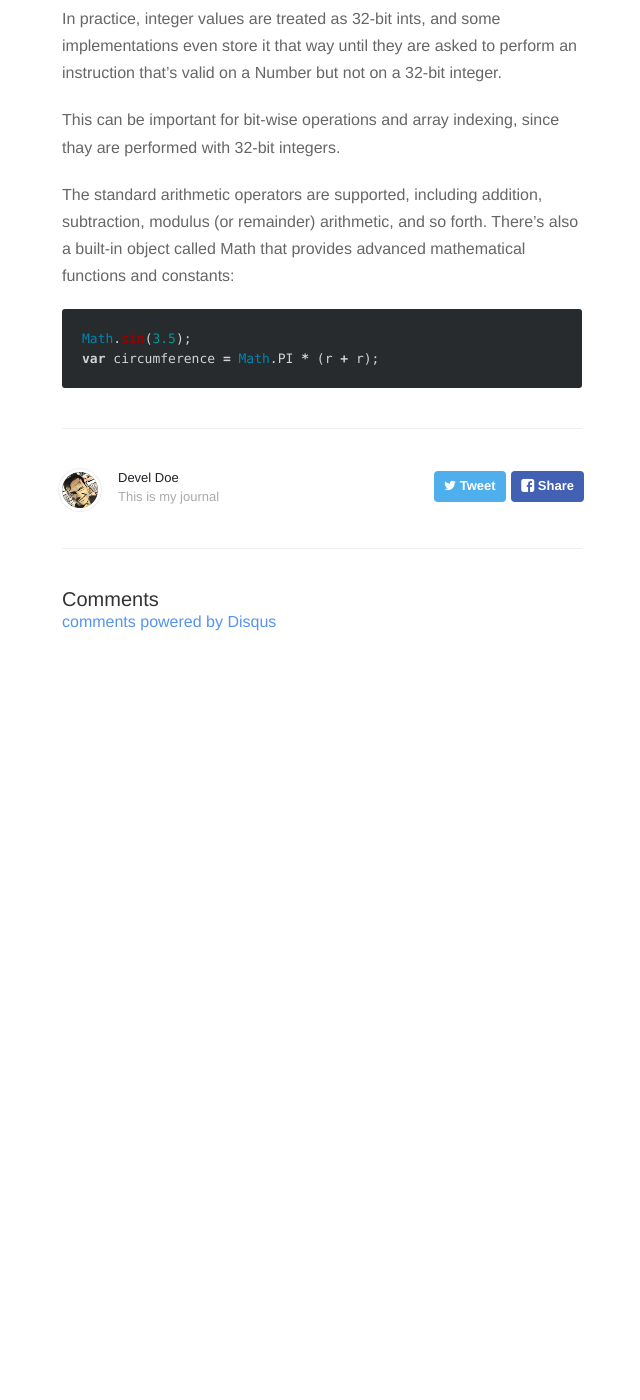
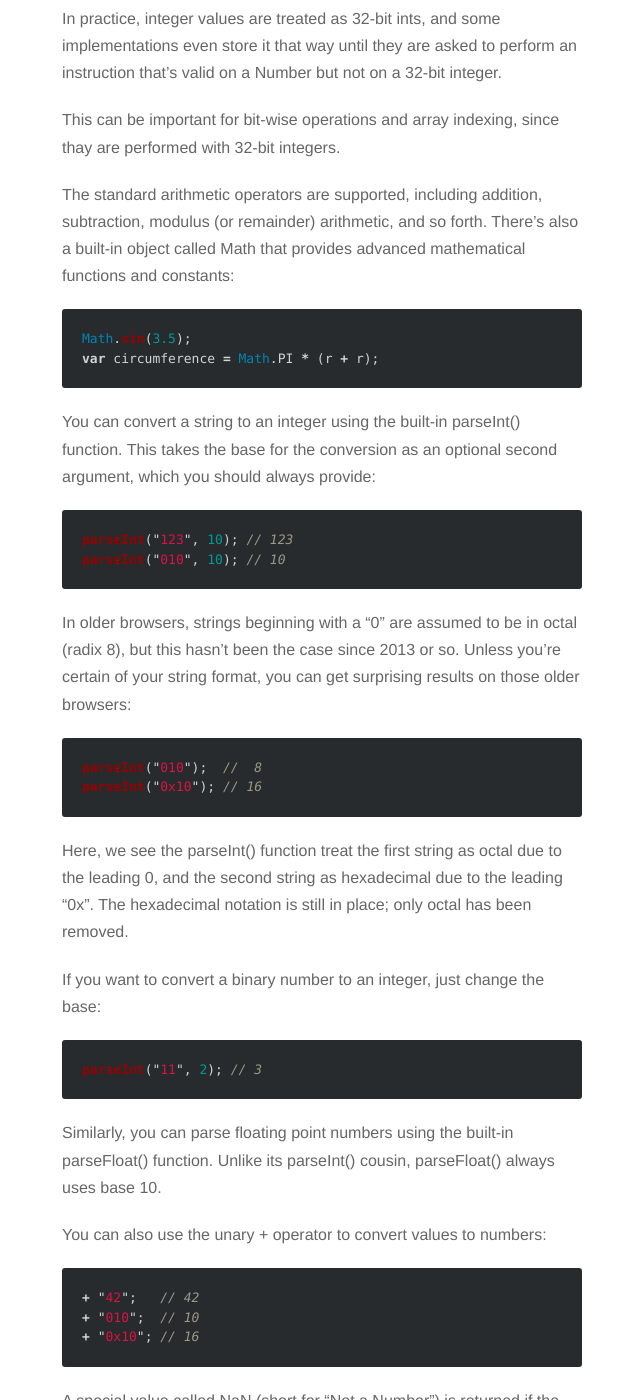
Before and after one commit to develdoe/develdoe.github.io, a Jekyll site: the page built from _posts/2016-10-24-javascript-numbers.md, in a window 1280 px wide and 1400 px high, scrolled down 809 px. Shown: the whole window, without its empty margins (318-958 px from the left). Built offline with Jekyll 4.4.1, drawn with Linux system fonts in a browser that asks for light colours; nearby versions of some CDN libraries; comment, search, counter and statistics services are not loaded; before the commit the page ends 1439 px from its top, so only the background shows below that; some of the changed text lies outside the part shown.

Commit message:
Updated 2016-10-24-javascript-numbers.md

````diff
--- a/_posts/2016-10-24-javascript-numbers.md
+++ b/_posts/2016-10-24-javascript-numbers.md
@@ -28,3 +28,70 @@ The standard arithmetic operators are supported, including addition, subtraction
 Math.sin(3.5);
 var circumference = Math.PI * (r + r);
 ```
+
+You can convert a string to an integer using the built-in parseInt() function. This takes the base for the conversion as an optional second argument, which you should always provide:
+
+```javascript
+parseInt("123", 10); // 123
+parseInt("010", 10); // 10
+```
+
+In older browsers, strings beginning with a "0" are assumed to be in octal (radix 8), but this hasn't been the case since 2013 or so. Unless you're certain of your string format, you can get surprising results on those older browsers:
+
+```javascript
+parseInt("010");  //  8
+parseInt("0x10"); // 16
+```
+
+Here, we see the parseInt() function treat the first string as octal due to the leading 0, and the second string as hexadecimal due to the leading "0x". The hexadecimal notation is still in place; only octal has been removed.
+
+If you want to convert a binary number to an integer, just change the base:
+
+```javascript
+parseInt("11", 2); // 3
+```
+
+Similarly, you can parse floating point numbers using the built-in parseFloat() function. Unlike its parseInt() cousin, parseFloat() always uses base 10.
+
+You can also use the unary + operator to convert values to numbers:
+
+```javascript
++ "42";   // 42
++ "010";  // 10
++ "0x10"; // 16
+```
+
+A special value called NaN (short for "Not a Number") is returned if the string is non-numeric:
+
+```javascript
+parseInt("hello", 10); // NaN
+```
+
+NaN is toxic: if you provide it as an input to any mathematical operation the result will also be NaN:
+
+```javascript
+NaN + 5; // NaN
+```
+
+You can test for NaN using the built-in isNaN() function:
+
+```javascript
+isNaN(NaN); // true
+```
+
+JavaScript also has the special values Infinity and -Infinity:
+
+```javascript
+1 / 0; //  Infinity
+-1 / 0; // -Infinity
+```
+
+You can test for Infinity, -Infinity and NaN values using the built-in isFinite() function:
+
+```javascript
+isFinite(1/0); // false
+isFinite(-Infinity); // false
+isFinite(NaN); // false
+```
+
+> *The parseInt() and parseFloat() functions parse a string until they reach a character that isn't valid for the specified number format, then return the number parsed up to that point. However the "+" operator simply converts the string to NaN if there is an invalid character contained within it. Just try parsing the string "10.2abc" with each method by yourself in the console and you'll understand the differences better.*
````
